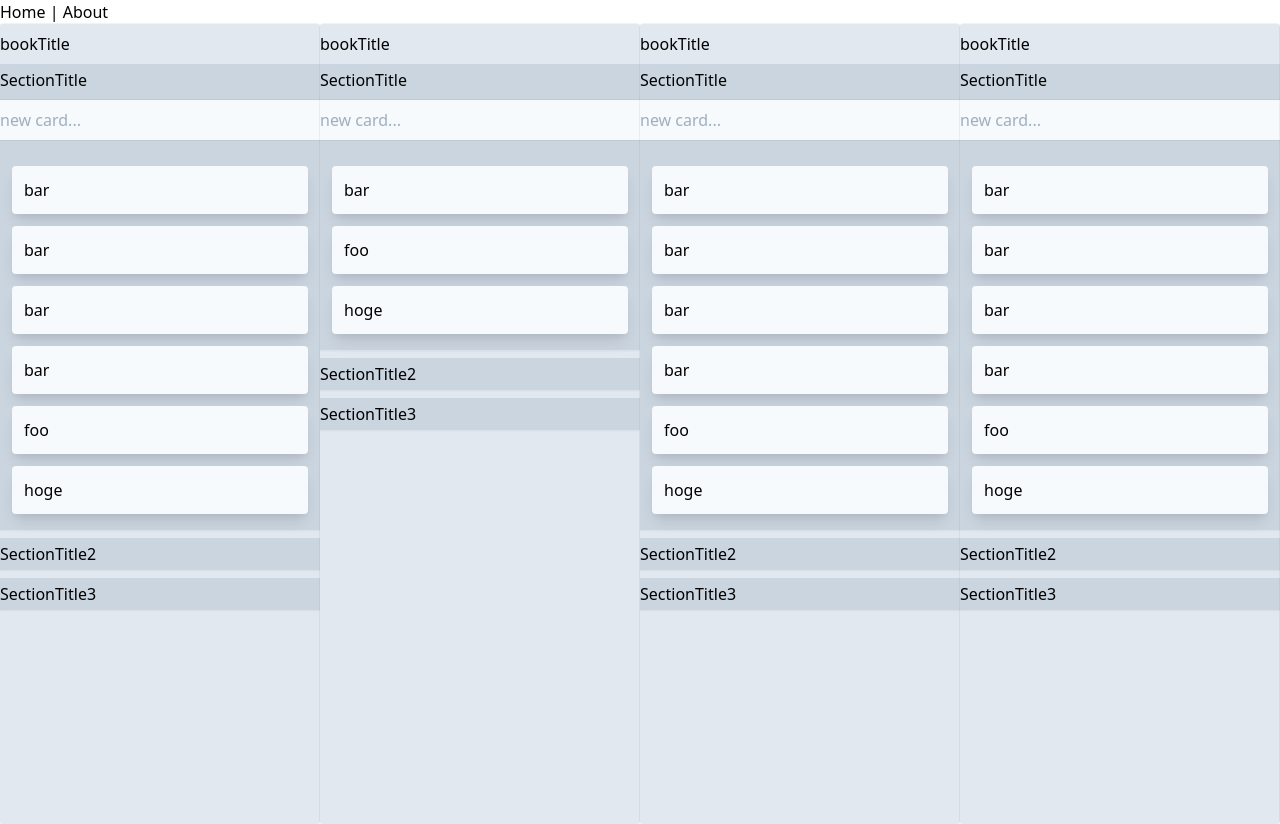
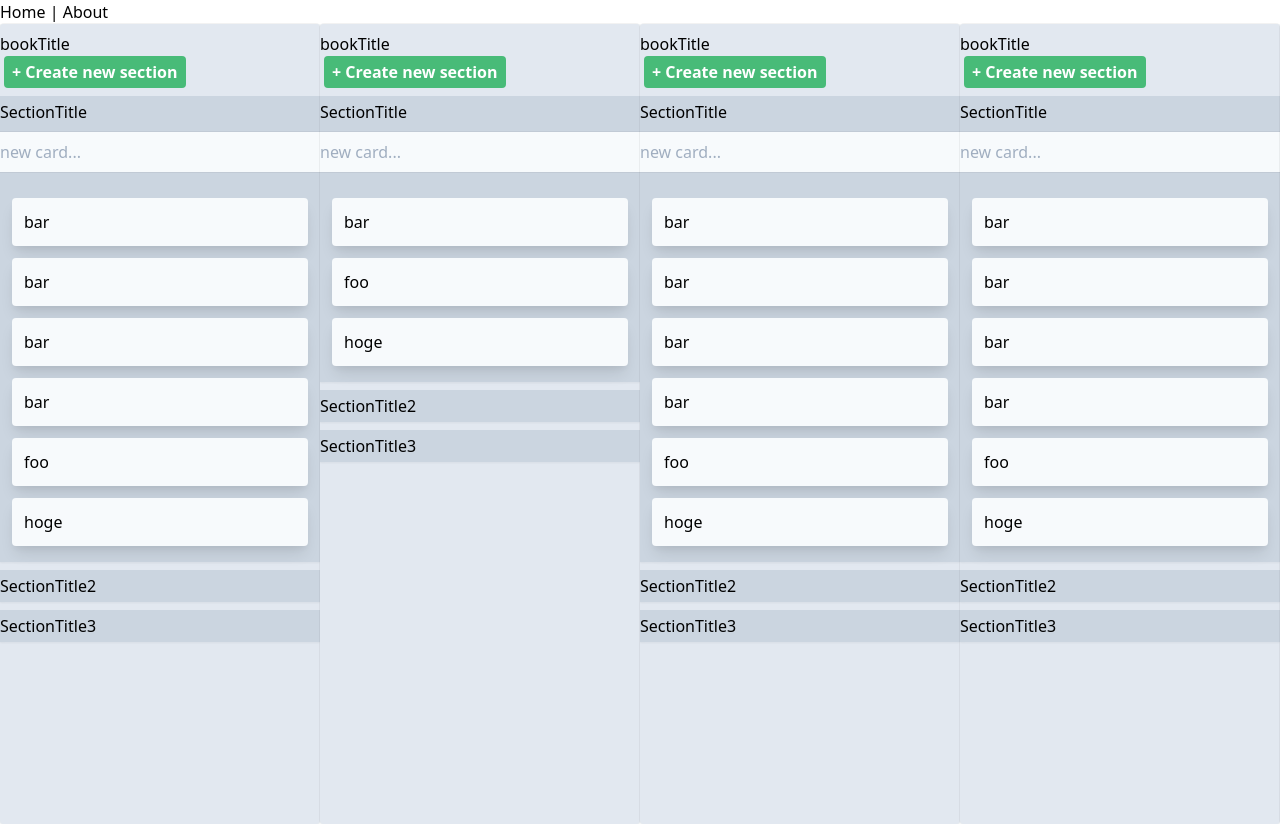
Before and after one commit to annenpolka/Balut, a Vue app in the folder webapp/: page / in a window 1280 px wide. Shown: the top 824 px of the page. Built offline with nearby package versions, Linux system fonts and the light colour scheme.

Commit message:
CreateNewButton作成

```diff
--- a/webapp/src/components/Book.vue
+++ b/webapp/src/components/Book.vue
@@ -3,6 +3,7 @@
     class="flex-shrink-0 w-3/12 h-screen py-2 overflow-y-scroll bg-gray-300 rounded shadow-xs"
   >
     <p>{{ title }}</p>
+    <CreateNewButton>+ Create new section</CreateNewButton>
     <BookSection
       v-for="(bookSection, index) in bookSections"
       :bookCards="bookSection.bookCards"
@@ -17,10 +18,12 @@
 
 <script>
 import BookSection from './BookSection';
+import CreateNewButton from './CreateNewButton';
 export default {
   name: 'Book',
   components: {
     BookSection,
+    CreateNewButton,
   },
   props: ['bookSections', 'title'],
   data() {
--- a/webapp/src/components/BookSection.vue
+++ b/webapp/src/components/BookSection.vue
@@ -15,7 +15,7 @@
 
 <script>
 import BookCard from './BookCard';
-import CreateNewCard from './CreateNewCard';
+import CreateNewCard from './BookSectionCreateNewCard';
 export default {
   name: 'BookSection',
   components: {
--- /dev/null
+++ b/webapp/src/components/CreateNewButton.vue
@@ -0,0 +1,11 @@
+<template>
+  <button
+    class="px-2 py-1 mx-1 font-bold text-white bg-green-500 rounded hover:bg-green-700"
+  >
+    <slot></slot>
+  </button>
+</template>
+
+<script>
+export default {};
+</script>
```
Also changed, not shown: webapp/src/components/BookSectionCreateNewCard.vue (renamed from webapp/src/components/CreateNewCard.vue).
